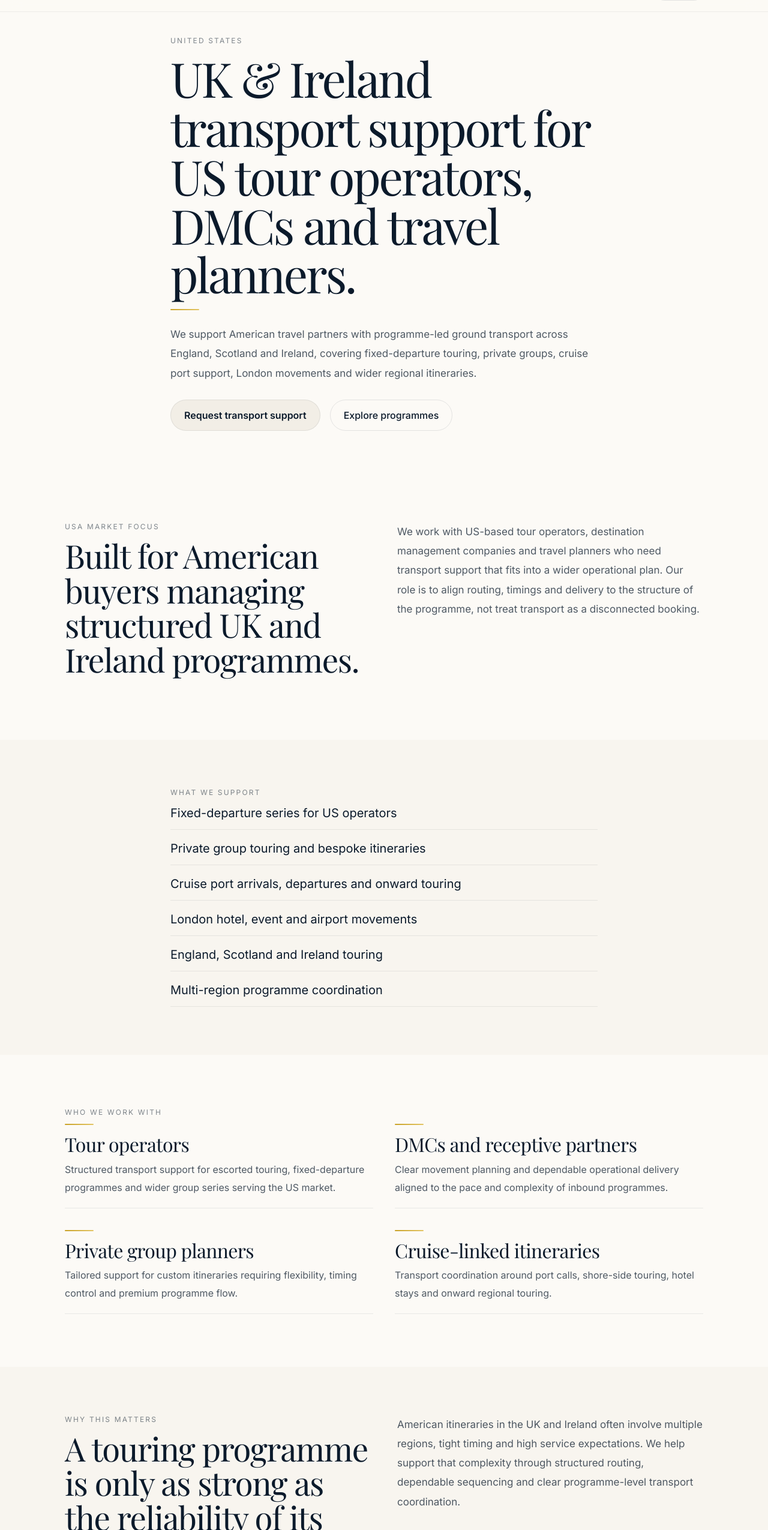
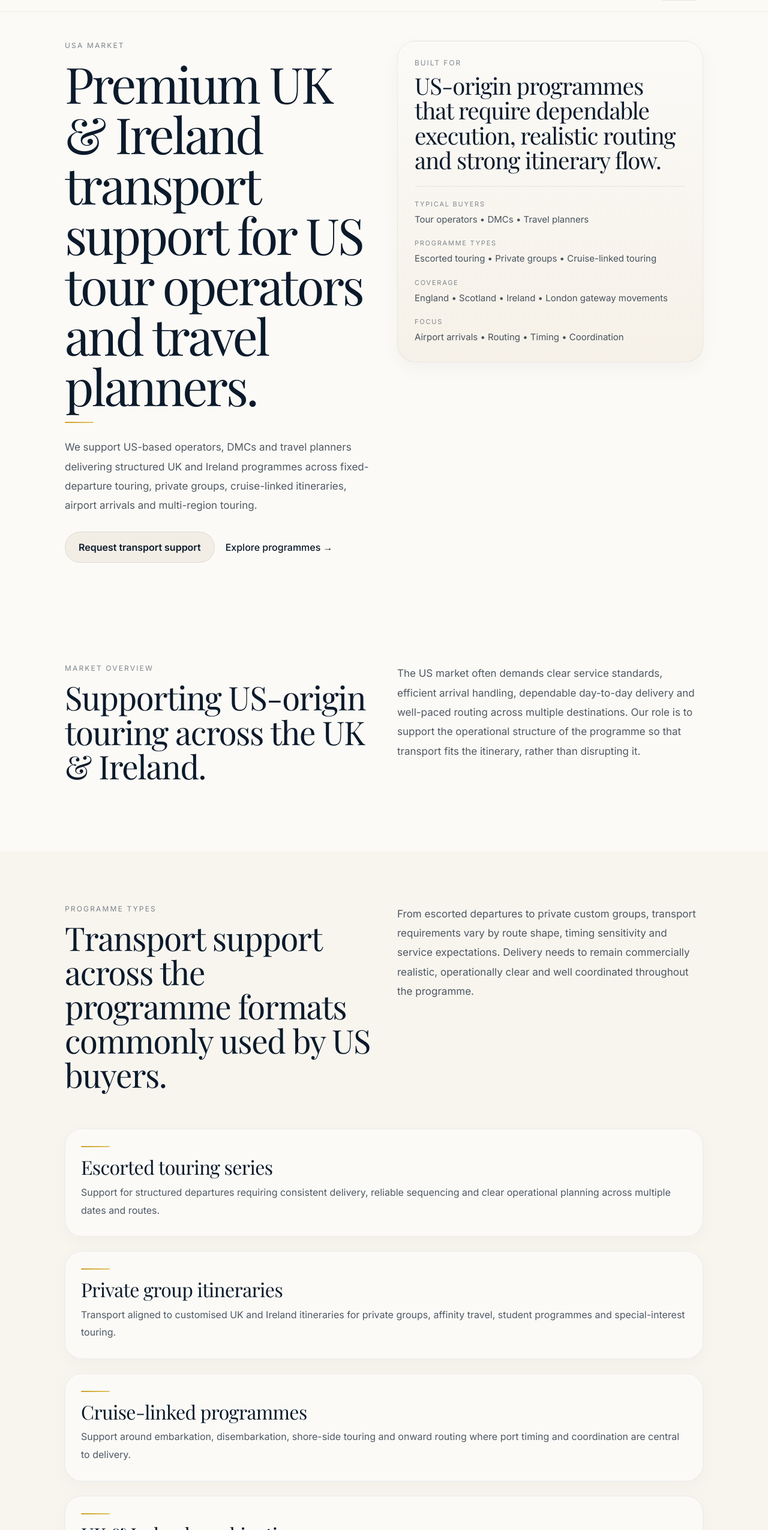
Before and after one commit to kandiahtk-crypto/Project-, a Next.js app: page /markets/usa in a window 1280 px wide. Shown: the part 56-2606 px from the top of the page at 60% size. Built offline with nearby package versions, Linux system fonts and the light colour scheme; a web font is replaced by a local one.

Commit message:
Update page.tsx

```diff
--- a/src/app/markets/usa/page.tsx
+++ b/src/app/markets/usa/page.tsx
@@ -6,22 +6,14 @@ const pageUrl = "https://www.ukinboundgroundtransport.com/markets/usa";
 export const metadata: Metadata = {
   title: "USA Market | UK Inbound Ground Transport",
   description:
-    "Specialist UK & Ireland ground transport support for US tour operators, DMCs and travel planners. Fixed-departure touring, private groups, cruise port support, London movements and multi-region itineraries.",
-  keywords: [
-    "UK transport for US tour operators",
-    "UK inbound transport USA market",
-    "UK and Ireland touring transport for American clients",
-    "UK DMC transport support",
-    "UK coach transport for groups",
-    "cruise port transport UK",
-  ],
+    "Premium UK & Ireland ground transport support for US tour operators, DMCs and travel planners. Fixed-departure touring, private groups, airport arrivals, cruise port support and multi-region UK & Ireland programmes.",
   alternates: {
     canonical: "/markets/usa",
   },
   openGraph: {
     title: "USA Market | UK Inbound Ground Transport",
     description:
-      "Programme-led UK & Ireland transport support for US tour operators, DMCs and travel planners.",
+      "Structured transport support for US-based tour operators and travel planners delivering UK & Ireland programmes.",
     url: pageUrl,
     siteName: "UK Inbound Ground Transport",
     locale: "en_GB",
@@ -29,109 +21,147 @@ export const metadata: Metadata = {
   },
 };
 
-const supportItems = [
-  "Fixed-departure series for US operators",
-  "Private group touring and bespoke itineraries",
-  "Cruise port arrivals, departures and onward touring",
-  "London hotel, event and airport movements",
-  "England, Scotland and Ireland touring",
-  "Multi-region programme coordination",
-];
-
-const sectors = [
+const programmeTypes = [
   {
-    title: "Tour operators",
-    text: "Structured transport support for escorted touring, fixed-departure programmes and wider group series serving the US market.",
+    title: "Escorted touring series",
+    text: "Support for structured departures requiring consistent delivery, reliable sequencing and clear operational planning across multiple dates and routes.",
   },
   {
-    title: "DMCs and receptive partners",
-    text: "Clear movement planning and dependable operational delivery aligned to the pace and complexity of inbound programmes.",
+    title: "Private group itineraries",
+    text: "Transport aligned to customised UK and Ireland itineraries for private groups, affinity travel, student programmes and special-interest touring.",
   },
   {
-    title: "Private group planners",
-    text: "Tailored support for custom itineraries requiring flexibility, timing control and premium programme flow.",
+    title: "Cruise-linked programmes",
+    text: "Support around embarkation, disembarkation, shore-side touring and onward routing where port timing and coordination are central to delivery.",
   },
   {
-    title: "Cruise-linked itineraries",
-    text: "Transport coordination around port calls, shore-side touring, hotel stays and onward regional touring.",
+    title: "UK & Ireland combinations",
+    text: "Multi-region support for programmes linking England, Scotland and Ireland through commercially realistic routing and well-managed transitions.",
   },
 ];
 
-const usaJsonLd = {
-  "@context": "https://schema.org",
-  "@type": "Service",
-  name: "UK and Ireland ground transport support for US travel partners",
-  provider: {
-    "@type": "Organization",
-    name: "Evershine Transport Limited",
-    alternateName: "UK Inbound Ground Transport",
-    url: "https://www.ukinboundgroundtransport.com",
-  },
-  areaServed: ["United States", "United Kingdom", "Ireland"],
-  serviceType: [
-    "UK inbound transport services",
-    "UK and Ireland touring transport",
-    "Cruise port transport support",
-    "Group transport coordination",
-  ],
-  url: pageUrl,
-};
+const gateways = [
+  "London Heathrow",
+  "London Gatwick",
+  "Manchester",
+  "Edinburgh",
+  "Glasgow",
+  "Dublin",
+  "Shannon",
+  "Belfast",
+];
 
-export default function USAMarketPage() {
+const ports = [
+  "Southampton",
+  "Dover",
+  "Liverpool",
+  "Greenock",
+  "Invergordon",
+  "Belfast",
+  "Dublin",
+  "Cobh",
+];
+
+const benefits = [
+  "Transport support aligned to the pace and structure of escorted touring.",
+  "Clear handling of airport arrivals, hotel positioning and onward routing.",
+  "Support for premium private groups and customised itinerary flow.",
+  "Operational awareness across regional touring, cruise ports and cross-border programmes.",
+];
+
+export default function UsaMarketPage() {
   return (
     <main>
-      <script
-        type="application/ld+json"
-        dangerouslySetInnerHTML={{ __html: JSON.stringify(usaJsonLd) }}
-      />
-
       <section style={heroSection}>
-        <div style={containerNarrow}>
-          <p style={eyebrow}>United States</p>
+        <div style={containerWide}>
+          <div style={heroGrid} className="split-grid">
+            <div>
+              <p style={eyebrow}>USA market</p>
 
               <h1 style={heroTitle}>
-            UK &amp; Ireland transport support for US tour operators, DMCs and
-            travel planners.
+                Premium UK &amp; Ireland transport support for US tour operators
+                and travel planners.
               </h1>
 
               <div style={divider} />
 
               <p style={heroText}>
-            We support American travel partners with programme-led ground
-            transport across England, Scotland and Ireland, covering
-            fixed-departure touring, private groups, cruise port support,
-            London movements and wider regional itineraries.
+                We support US-based operators, DMCs and travel planners
+                delivering structured UK and Ireland programmes across
+                fixed-departure touring, private groups, cruise-linked
+                itineraries, airport arrivals and multi-region touring.
               </p>
 
               <div style={heroActions}>
                 <a href="/contact" style={primaryButton}>
                   Request transport support
                 </a>
-            <a href="/programmes" style={secondaryButton}>
-              Explore programmes
+                <a href="/programmes" style={secondaryLink}>
+                  Explore programmes →
                 </a>
+              </div>
+            </div>
+
+            <div style={heroPanel} className="luxury-card">
+              <p style={panelEyebrow}>Built for</p>
+              <h2 style={heroPanelTitle}>
+                US-origin programmes that require dependable execution,
+                realistic routing and strong itinerary flow.
+              </h2>
+
+              <div style={heroPanelDivider} />
+
+              <div style={heroPanelGrid}>
+                <div>
+                  <p style={metaHeading}>Typical buyers</p>
+                  <p style={metaText}>
+                    Tour operators • DMCs • Travel planners
+                  </p>
+                </div>
+
+                <div>
+                  <p style={metaHeading}>Programme types</p>
+                  <p style={metaText}>
+                    Escorted touring • Private groups • Cruise-linked touring
+                  </p>
+                </div>
+
+                <div>
+                  <p style={metaHeading}>Coverage</p>
+                  <p style={metaText}>
+                    England • Scotland • Ireland • London gateway movements
+                  </p>
+                </div>
+
+                <div>
+                  <p style={metaHeading}>Focus</p>
+                  <p style={metaText}>
+                    Airport arrivals • Routing • Timing • Coordination
+                  </p>
+                </div>
+              </div>
+            </div>
           </div>
         </div>
       </section>
 
       <section style={section}>
-        <div style={container}>
-          <div style={splitGrid} className="split-grid">
+        <div style={containerWide}>
+          <div style={introSplit} className="split-grid">
             <div>
-              <p style={sectionLabel}>USA market focus</p>
+              <p style={sectionLabel}>Market overview</p>
               <h2 style={sectionTitle}>
-                Built for American buyers managing structured UK and Ireland
-                programmes.
+                Supporting US-origin touring across the UK &amp; Ireland.
               </h2>
             </div>
 
             <div>
               <p style={sectionText}>
-                We work with US-based tour operators, destination management
-                companies and travel planners who need transport support that
-                fits into a wider operational plan. Our role is to align
-                routing, timings and delivery to the structure of the
-                programme, not treat transport as a disconnected booking.
+                The US market often demands clear service standards, efficient
+                arrival handling, dependable day-to-day delivery and well-paced
+                routing across multiple destinations. Our role is to support the
+                operational structure of the programme so that transport fits
+                the itinerary, rather than disrupting it.
               </p>
             </div>
           </div>
@@ -139,54 +169,119 @@ export default function USAMarketPage() {
       </section>
 
       <section style={sectionSoft}>
-        <div style={containerNarrow}>
-          <p style={sectionLabel}>What we support</p>
+        <div style={containerWide}>
+          <div style={introSplit} className="split-grid">
+            <div>
+              <p style={sectionLabel}>Programme types</p>
+              <h2 style={sectionTitle}>
+                Transport support across the programme formats commonly used by
+                US buyers.
+              </h2>
+            </div>
 
-          <ul style={supportList}>
-            {supportItems.map((item) => (
-              <li key={item} style={supportItem}>
-                {item}
-              </li>
-            ))}
-          </ul>
+            <div>
+              <p style={sectionText}>
+                From escorted departures to private custom groups, transport
+                requirements vary by route shape, timing sensitivity and service
+                expectations. Delivery needs to remain commercially realistic,
+                operationally clear and well coordinated throughout the
+                programme.
+              </p>
             </div>
-      </section>
+          </div>
 
-      <section style={section}>
-        <div style={container}>
-          <p style={sectionLabel}>Who we work with</p>
-
-          <div style={featureGrid} className="feature-grid">
-            {sectors.map((item) => (
-              <article key={item.title} style={featureCard}>
-                <div style={accentLine} />
-                <h2 style={featureTitle}>{item.title}</h2>
-                <p style={featureText}>{item.text}</p>
+          <div style={cardGrid}>
+            {programmeTypes.map((item) => (
+              <article key={item.title} style={card} className="luxury-card">
+                <div style={cardAccent} />
+                <h3 style={cardTitle}>{item.title}</h3>
+                <p style={cardText}>{item.text}</p>
               </article>
             ))}
           </div>
         </div>
       </section>
 
-      <section style={sectionSoft}>
-        <div style={container}>
-          <div style={splitGrid} className="split-grid">
+      <section style={section}>
+        <div style={containerWide}>
+          <div style={introSplit} className="split-grid">
             <div>
-              <p style={sectionLabel}>Why this matters</p>
+              <p style={sectionLabel}>Gateway airports</p>
               <h2 style={sectionTitle}>
-                A touring programme is only as strong as the reliability of its
-                movements.
+                Major airport gateways commonly used for US arrivals and
+                departures.
               </h2>
             </div>
 
             <div>
               <p style={sectionText}>
-                American itineraries in the UK and Ireland often involve
-                multiple regions, tight timing and high service expectations.
-                We help support that complexity through structured routing,
-                dependable sequencing and clear programme-level transport
-                coordination.
+                Airport handling is often the first operational touchpoint of
+                the programme. Transfer timing, hotel positioning and onward
+                routing need to support recovery from long-haul arrivals while
+                maintaining the wider shape of the itinerary.
               </p>
+            </div>
+          </div>
+
+          <div style={listGrid}>
+            {gateways.map((item) => (
+              <div key={item} style={listItem}>
+                {item}
+              </div>
+            ))}
+          </div>
+        </div>
+      </section>
+
+      <section style={sectionSoft}>
+        <div style={containerWide}>
+          <div style={introSplit} className="split-grid">
+            <div>
+              <p style={sectionLabel}>Cruise ports</p>
+              <h2 style={sectionTitle}>
+                Cruise ports commonly used within UK &amp; Ireland itineraries.
+              </h2>
+            </div>
+
+            <div>
+              <p style={sectionText}>
+                Cruise-related work requires strong timing control around
+                embarkation, disembarkation and shore-side touring, especially
+                where programmes continue inland or connect with wider regional
+                touring.
+              </p>
+            </div>
+          </div>
+
+          <div style={listGrid}>
+            {ports.map((item) => (
+              <div key={item} style={listItem}>
+                {item}
+              </div>
+            ))}
+          </div>
+        </div>
+      </section>
+
+      <section style={section}>
+        <div style={containerWide}>
+          <div style={introSplit} className="split-grid">
+            <div>
+              <p style={sectionLabel}>Why operators choose us</p>
+              <h2 style={sectionTitle}>
+                Structured delivery for programmes that need clarity and
+                dependability.
+              </h2>
+            </div>
+
+            <div>
+              <div style={benefitList}>
+                {benefits.map((item) => (
+                  <div key={item} style={benefitItem}>
+                    {item}
+                  </div>
+                ))}
+              </div>
             </div>
           </div>
         </div>
@@ -197,20 +292,22 @@ export default function USAMarketPage() {
           <p style={sectionLabel}>Start a conversation</p>
 
           <h2 style={ctaTitle}>
-            Planning a UK or Ireland programme for American clients?
+            Planning a UK or Ireland programme for the US market?
           </h2>
 
           <p style={sectionText}>
-            Tell us about your route structure, timings, port calls and service
-            requirements, and we’ll help shape the right transport support.
+            Tell us about your routing, arrival airports, cruise port
+            requirements, programme type and delivery priorities. We will help
+            shape a transport approach that fits the structure of your
+            itinerary.
           </p>
 
           <div style={ctaActions}>
             <a href="/contact" style={primaryButton}>
               Contact us
             </a>
-            <a href="/services" style={linkButton}>
-              View services →
+            <a href="/markets" style={secondaryLink}>
+              View all markets →
             </a>
           </div>
         </div>
@@ -219,7 +316,7 @@ export default function USAMarketPage() {
   );
 }
 
-const container: CSSProperties = {
+const containerWide: CSSProperties = {
   maxWidth: 1120,
   margin: "0 auto",
   padding: "0 28px",
@@ -232,32 +329,32 @@ const containerNarrow: CSSProperties = {
 };
 
 const heroSection: CSSProperties = {
-  padding: "40px 0 64px",
+  padding: "48px 0 72px",
 };
 
 const section: CSSProperties = {
-  padding: "88px 0",
+  padding: "96px 0",
 };
 
 const sectionSoft: CSSProperties = {
-  padding: "80px 0",
+  padding: "88px 0",
   background: "#F8F5EF",
 };
 
 const ctaSection: CSSProperties = {
-  padding: "72px 0 48px",
+  padding: "88px 0 48px",
 };
 
-const splitGrid: CSSProperties = {
+const heroGrid: CSSProperties = {
   display: "grid",
   gap: 40,
   alignItems: "start",
 };
 
-const featureGrid: CSSProperties = {
+const introSplit: CSSProperties = {
   display: "grid",
-  gridTemplateColumns: "1fr",
-  gap: 36,
+  gap: 40,
+  alignItems: "start",
 };
 
 const eyebrow: CSSProperties = {
@@ -279,8 +376,8 @@ const sectionLabel: CSSProperties = {
 const heroTitle: CSSProperties = {
   margin: "14px 0 16px",
   maxWidth: 760,
-  fontSize: "clamp(2.6rem, 7vw, 5rem)",
-  lineHeight: 1.02,
+  fontSize: "clamp(2.7rem, 7vw, 5.2rem)",
+  lineHeight: 1.01,
   letterSpacing: "-0.04em",
   fontWeight: 400,
   fontFamily: "var(--font-serif)",
@@ -291,7 +388,7 @@ const sectionTitle: CSSProperties = {
   margin: "0 0 18px",
   maxWidth: 760,
   fontSize: "clamp(2rem, 5vw, 3.4rem)",
-  lineHeight: 1.06,
+  lineHeight: 1.05,
   letterSpacing: "-0.025em",
   fontWeight: 400,
   fontFamily: "var(--font-serif)",
@@ -302,7 +399,7 @@ const ctaTitle: CSSProperties = {
   margin: "0 0 18px",
   maxWidth: 760,
   fontSize: "clamp(2rem, 5vw, 3.2rem)",
-  lineHeight: 1.06,
+  lineHeight: 1.05,
   letterSpacing: "-0.025em",
   fontWeight: 400,
   fontFamily: "var(--font-serif)",
@@ -319,7 +416,7 @@ const divider: CSSProperties = {
 
 const heroText: CSSProperties = {
   margin: 0,
-  maxWidth: 700,
+  maxWidth: 720,
   fontSize: 17,
   lineHeight: 1.9,
   color: "rgba(11, 26, 43, 0.72)",
@@ -336,8 +433,17 @@ const sectionText: CSSProperties = {
 const heroActions: CSSProperties = {
   marginTop: 28,
   display: "flex",
-  gap: 16,
+  gap: 18,
   flexWrap: "wrap",
+  alignItems: "center",
+};
+
+const ctaActions: CSSProperties = {
+  marginTop: 26,
+  display: "flex",
+  gap: 18,
+  flexWrap: "wrap",
+  alignItems: "center",
 };
 
 const primaryButton: CSSProperties = {
@@ -354,78 +460,129 @@ const primaryButton: CSSProperties = {
   border: "1px solid rgba(11, 26, 43, 0.08)",
 };
 
-const secondaryButton: CSSProperties = {
+const secondaryLink: CSSProperties = {
+  textDecoration: "none",
+  color: "#0B1A2B",
+  fontWeight: 500,
   display: "inline-flex",
   alignItems: "center",
-  justifyContent: "center",
-  minHeight: 52,
-  padding: "0 22px",
-  borderRadius: 999,
-  background: "transparent",
-  color: "#0B1A2B",
-  textDecoration: "none",
-  fontWeight: 500,
-  border: "1px solid rgba(11, 26, 43, 0.10)",
+  gap: 6,
 };
 
-const supportList: CSSProperties = {
-  listStyle: "none",
-  padding: 0,
-  margin: 0,
-  display: "grid",
-  gap: 16,
+const heroPanel: CSSProperties = {
+  padding: "28px",
+  borderRadius: 30,
+  background: "linear-gradient(180deg, #FBFAF7 0%, #F6F1E8 100%)",
+  border: "1px solid rgba(11, 26, 43, 0.06)",
+  boxShadow: "0 10px 30px rgba(11, 26, 43, 0.04)",
 };
 
-const supportItem: CSSProperties = {
-  fontSize: 20,
-  lineHeight: 1.5,
-  borderBottom: "1px solid rgba(11, 26, 43, 0.08)",
-  paddingBottom: 12,
+const panelEyebrow: CSSProperties = {
+  margin: "0 0 10px",
+  fontSize: 12,
+  letterSpacing: "0.16em",
+  textTransform: "uppercase",
+  color: "rgba(11, 26, 43, 0.5)",
+};
+
+const heroPanelTitle: CSSProperties = {
+  margin: 0,
+  fontSize: "clamp(1.8rem, 3vw, 2.5rem)",
+  lineHeight: 1.08,
+  letterSpacing: "-0.025em",
+  fontWeight: 400,
+  fontFamily: "var(--font-serif)",
   color: "#0B1A2B",
 };
 
-const featureCard: CSSProperties = {
-  minWidth: 0,
-  paddingBottom: 18,
-  borderBottom: "1px solid rgba(11, 26, 43, 0.08)",
+const heroPanelDivider: CSSProperties = {
+  height: 1,
+  margin: "22px 0",
+  background: "rgba(11, 26, 43, 0.08)",
 };
 
-const accentLine: CSSProperties = {
+const heroPanelGrid: CSSProperties = {
+  display: "grid",
+  gap: 20,
+};
+
+const metaHeading: CSSProperties = {
+  margin: "0 0 6px",
+  fontSize: 11,
+  letterSpacing: "0.16em",
+  textTransform: "uppercase",
+  color: "rgba(11, 26, 43, 0.5)",
+};
+
+const metaText: CSSProperties = {
+  margin: 0,
+  fontSize: 15,
+  lineHeight: 1.7,
+  color: "rgba(11, 26, 43, 0.74)",
+};
+
+const cardGrid: CSSProperties = {
+  marginTop: 44,
+  display: "grid",
+  gap: 24,
+};
+
+const card: CSSProperties = {
+  padding: "28px 26px",
+  borderRadius: 28,
+  background: "#FBFAF7",
+  border: "1px solid rgba(11, 26, 43, 0.06)",
+  boxShadow: "0 8px 30px rgba(11, 26, 43, 0.03)",
+};
+
+const cardAccent: CSSProperties = {
   width: 48,
   height: 2,
   borderRadius: 999,
-  marginBottom: 14,
+  marginBottom: 16,
   background: "linear-gradient(90deg, #C9A227 0%, #E3C565 100%)",
 };
 
-const featureTitle: CSSProperties = {
+const cardTitle: CSSProperties = {
   margin: "0 0 10px",
-  fontSize: "clamp(1.5rem, 4vw, 2rem)",
-  lineHeight: 1.12,
+  fontSize: "clamp(1.6rem, 3vw, 2rem)",
+  lineHeight: 1.08,
   fontWeight: 400,
   letterSpacing: "-0.02em",
   fontFamily: "var(--font-serif)",
   color: "#0B1A2B",
 };
 
-const featureText: CSSProperties = {
+const cardText: CSSProperties = {
   margin: 0,
-  maxWidth: 520,
   fontSize: 16,
   lineHeight: 1.85,
   color: "rgba(11, 26, 43, 0.72)",
 };
 
-const ctaActions: CSSProperties = {
-  marginTop: 26,
-  display: "flex",
-  gap: 20,
-  flexWrap: "wrap",
-  alignItems: "center",
+const listGrid: CSSProperties = {
+  marginTop: 42,
+  display: "grid",
+  gap: 16,
 };
 
-const linkButton: CSSProperties = {
-  textDecoration: "none",
+const listItem: CSSProperties = {
+  paddingBottom: 14,
+  borderBottom: "1px solid rgba(11, 26, 43, 0.08)",
+  fontSize: 20,
+  lineHeight: 1.5,
   color: "#0B1A2B",
-  fontWeight: 500,
 };
+
+const benefitList: CSSProperties = {
+  display: "grid",
+  gap: 18,
+};
+
+const benefitItem: CSSProperties = {
+  paddingBottom: 14,
+  borderBottom: "1px solid rgba(11, 26, 43, 0.08)",
+  fontSize: 18,
+  lineHeight: 1.7,
+  color: "#0B1A2B",
+};
```
Lines whose indentation alone changed are shown as unchanged.
